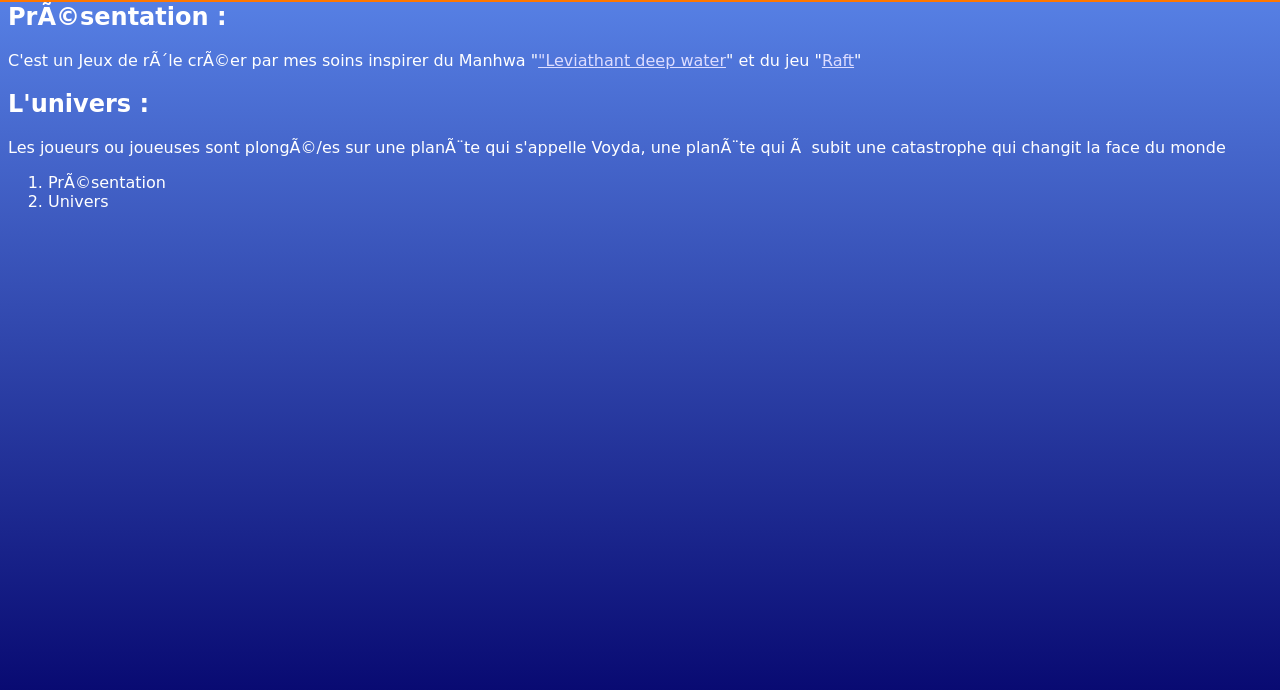
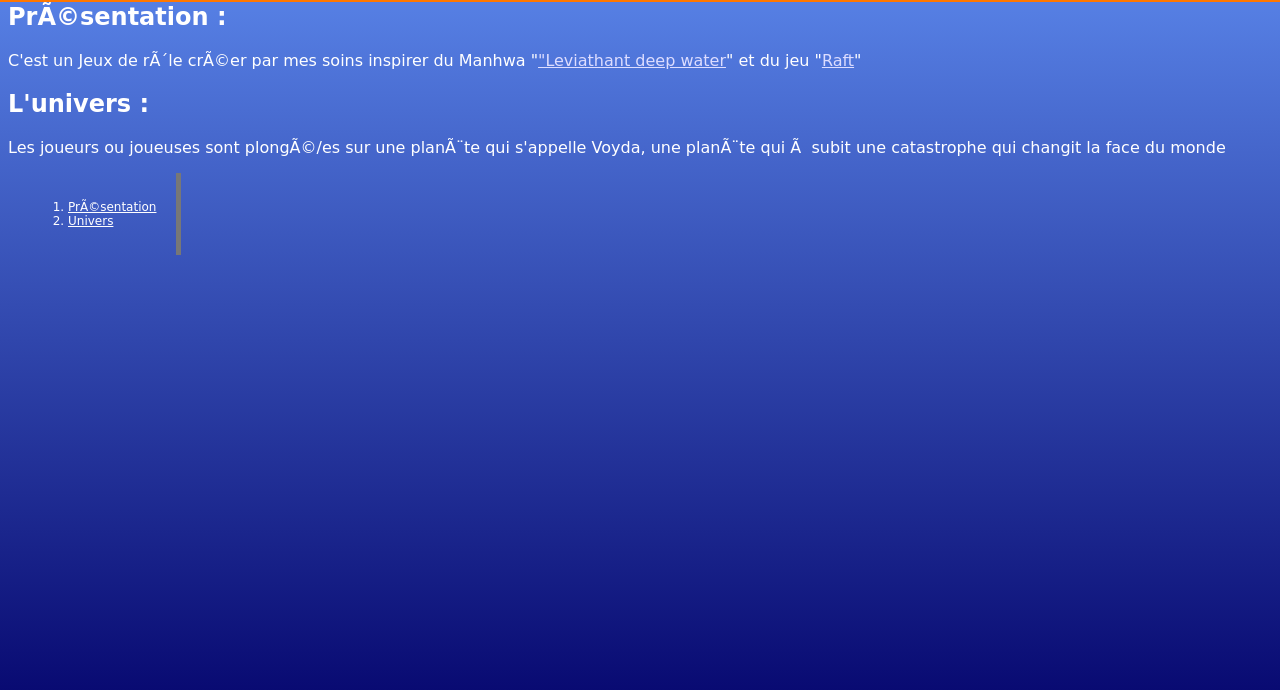
Before and after one commit to Matemil-25/Leviathant_site, a plain HTML site: page index.html in a window 1280 px wide. Shown: the part 78-768 px from the top of the page. Drawn offline with Linux system fonts and the light colour scheme.

Commit message:
V0.4 : implémentation du sommair

```diff
--- a/index.css
+++ b/index.css
@@ -3,6 +3,7 @@ html
     height: 100%;
     background:linear-gradient(to bottom, #5f8df1 ,#05056d );
     background-size: cover;
+    scroll-behavior: smooth;
     font-family: cursive;
 }
 
@@ -10,6 +11,7 @@ body
 {
     color: white;
     font-family: cursive;
+    font-size: 16px;
 }
 
 .NavBar
@@ -49,7 +51,32 @@ a[href^="https"]
 {
     color : #ddddff
 }
+
 a[href^="https"]:hover
 {
     font-size: 20px;
 }
+
+.Sommaire
+{
+    border-right : 5px solid #777;
+    padding: 15px 20px;
+    display: inline-block;
+    font-size: 12px;
+}
+
+.Sommaire ol li
+{
+    cursor: pointer;
+}
+
+.Sommaire ol li a[href^="#"]
+{
+    color : #ffffff
+}
+
+.Sommaire ol li a[href^="#"]:hover
+{
+    font-size: 16px;
+    color : #ddddff
+}
--- a/index.html
+++ b/index.html
@@ -18,8 +18,8 @@
     <p>Les joueurs ou joueuses sont plongé/es sur une planète qui s'appelle Voyda, une planète qui à subit une catastrophe qui changit la face du monde </p>
     <nav class="Sommaire">
         <ol>
-            <li a href="#Présentation">Présentation</li>
-            <li a href="#Univers">Univers</li>
+            <li> <a href="#Présentation">Présentation</a> </li>
+            <li> <a href="#Univers">Univers</a> </li>
         </ol>
     </nav>
 </body>
```
